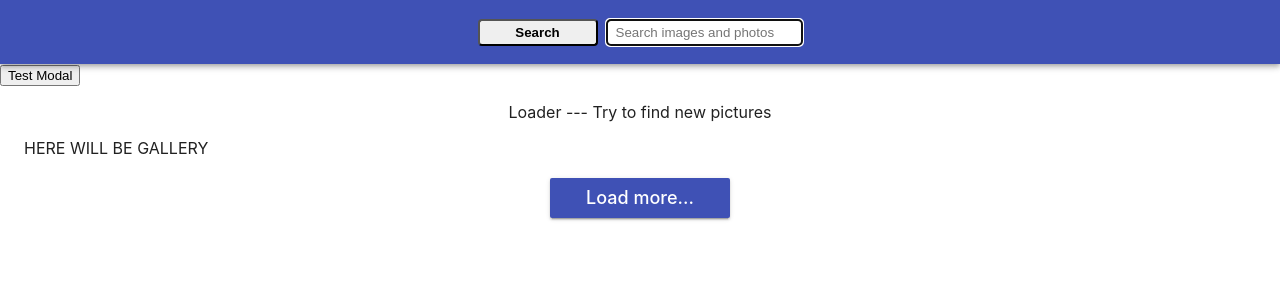
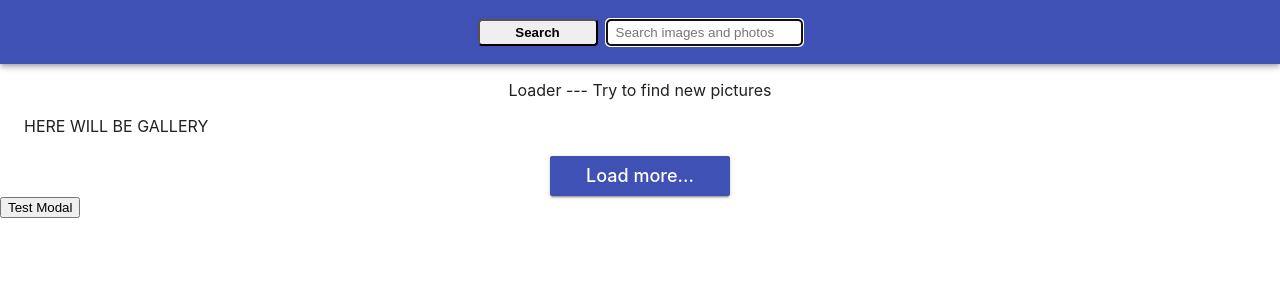
Before and after one commit to vlmakh/goit-react-hw-04-images, a React (Create React App) app: page / in a window 1280 px wide. Shown: the top 300 px of the page. Built offline with nearby package versions, Linux system fonts and the light colour scheme.

Commit message:
fix test button

```diff
--- a/src/components/App.jsx
+++ b/src/components/App.jsx
@@ -19,9 +19,7 @@ class App extends Component {
     return (
       <>
         <Searchbar />
-        <button type="button" onClick={this.toggleModal}>
-          Test Modal
-        </button>
+
         <Loader />
         <ImageGallery>
           <ImageGalleryItem />
@@ -34,7 +32,11 @@ class App extends Component {
               alt="test"
             />
           </Modal>
+
         )}
+        <button type="button" onClick={this.toggleModal}>
+          Test Modal
+        </button>
       </>
     );
   }
```
